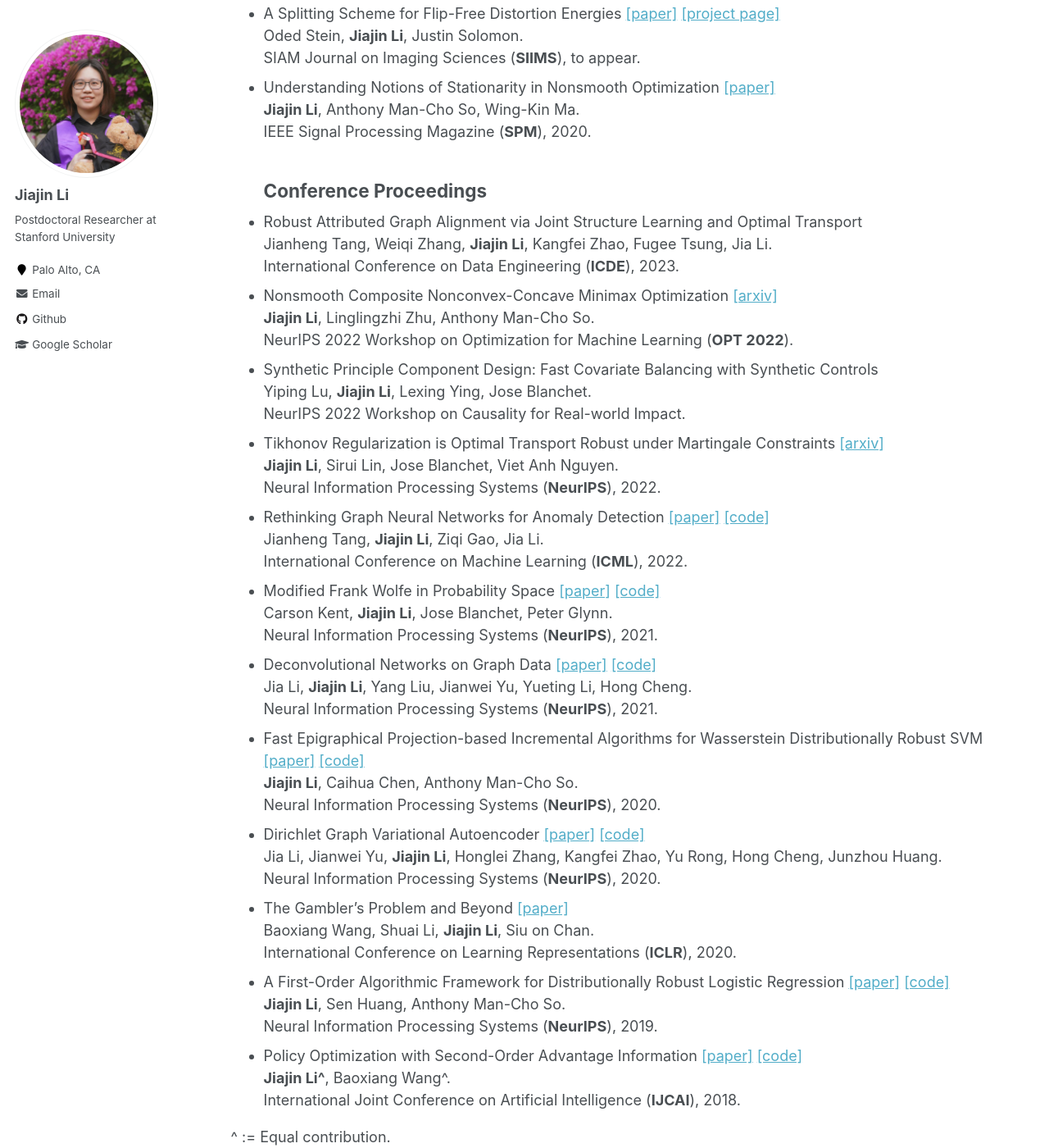
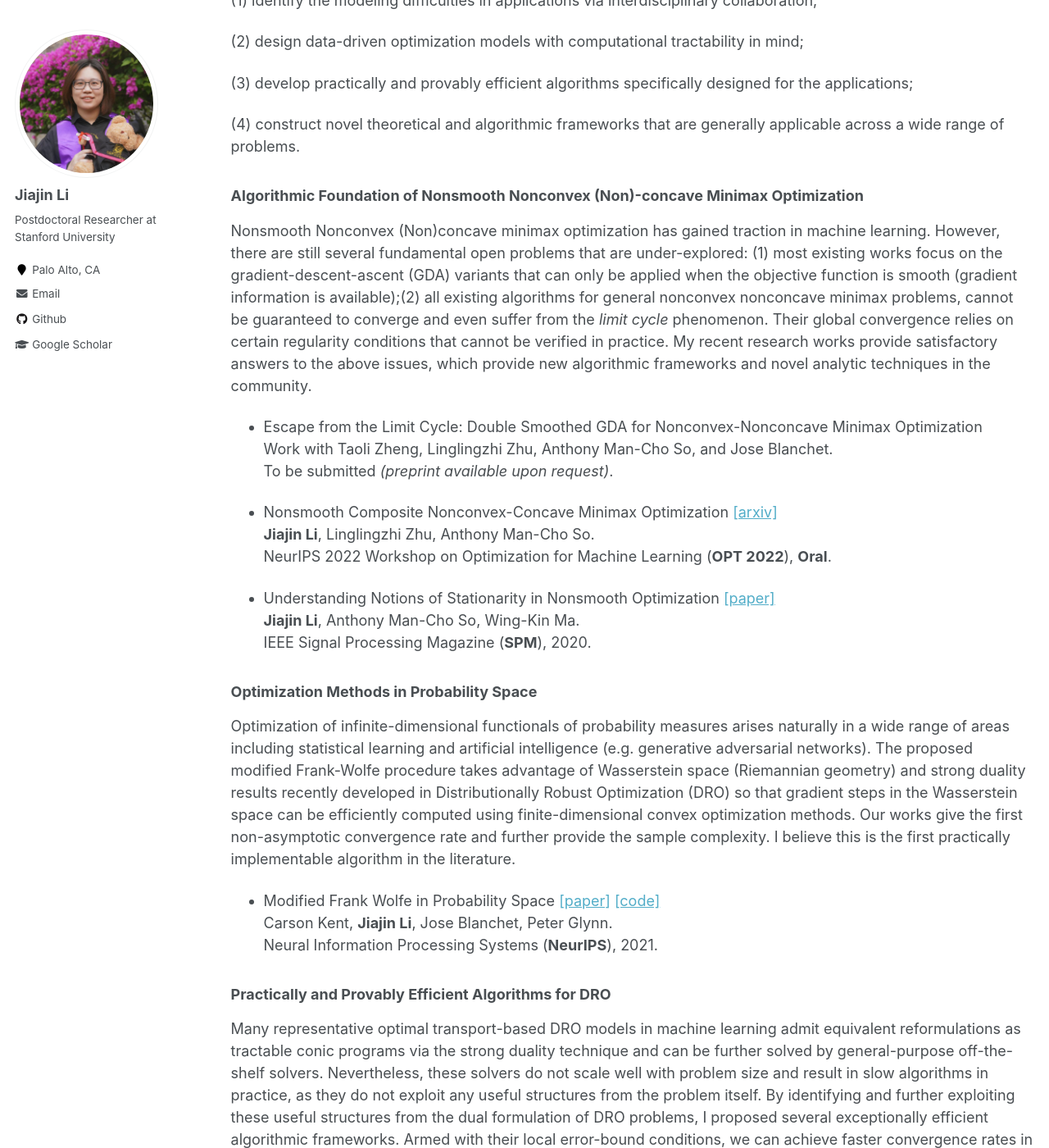
Before and after one commit to gerrili1996/gerrili1996.github.io, a Jekyll site: the page built from _pages/research.md, in a window 1280 px wide and 1400 px high, scrolled down 467 px. Shown: the whole window at 82% size. Built offline with Jekyll 4.4.1, drawn with Linux system fonts in a browser that asks for light colours; some of the changed text lies outside the part shown.

Commit message:
update research

```diff
--- a/_pages/research.md
+++ b/_pages/research.md
@@ -5,58 +5,78 @@
 author_profile: true
 ---
 
-## Preprints
-- Fast Provably Convergent Algorithms for Gromov-Wasserstein  in Graph Learning [[arxiv]](https://arxiv.org/abs/2205.08115) <br>
-  **Jiajin Li**,  Jianheng Tang, Lemin Kong, Huikang Liu,  Jia Li, Anthony Man-Cho So, Jose Blanchet. <br>
-- Learning Proximal Operators to Discover Multiple Optima   [[arxiv]](https://arxiv.org/pdf/2201.11945.pdf)  <br>
-  Lingxiao Li, Noam Aigerman, Vladimir G. Kim, **Jiajin Li**, Kristjan Greenewald, Mikhail Yurochkin, Justin Solomon. <br>
+My research lies in the interface of **continuous optimization** and **machine learning**, with a primary focus on the algorithmic and theoretical foundations for solving data-driven decision-making problems. Recently, the growing availability of data and improvements in computing resources have enabled the use of automatic decision-making tools in a wide range of applied areas.
+Of these areas, graph learning, finance, insurance, and reliability have informed most of my research; a significant portion of my research is inspired by in-depth collaboration and discussion with researchers in these areas. As an optimizer, I not only care about developing general-purpose algorithms for abstract optimization problems, but I  strive to design specific application-driven optimization models and develop computational tools for them.
 
-## Journal Papers
+The following four steps constitute my  *bottom-up* research philosophy:
 
-- A Splitting Scheme for Flip-Free Distortion Energies [[paper]](https://arxiv.org/abs/2107.05200) [[project page]](http://odedstein.com/projects/flip-free-parametrization/index.html) <br>
-  Oded Stein, **Jiajin Li**, Justin Solomon. <br>
-  SIAM Journal on Imaging Sciences (**SIIMS**), to appear.
-- Understanding Notions of Stationarity in Nonsmooth Optimization [[paper]](https://ieeexplore.ieee.org/document/9186389)
-   <br>
-  **Jiajin Li**, Anthony Man-Cho So, Wing-Kin Ma. <br>
-   IEEE Signal Processing Magazine (**SPM**), 2020.
-## Conference Proceedings
-- Robust Attributed Graph Alignment via Joint Structure Learning and Optimal Transport<br>
-  Jianheng Tang, Weiqi Zhang,  **Jiajin Li**,  Kangfei Zhao, Fugee Tsung, Jia Li. <br>
-  International Conference on Data Engineering  (**ICDE**), 2023.
+(1) identify the modeling difficulties in  applications via interdisciplinary collaboration;
+
+(2) design data-driven optimization models with  computational tractability in mind;
+
+(3) develop practically and provably efficient algorithms specifically designed for the applications;
+
+(4) construct novel theoretical and algorithmic frameworks that are generally applicable across a wide range of problems.
+
+
+
+### Algorithmic Foundation of Nonsmooth Nonconvex (Non)-concave Minimax Optimization
+
+Nonsmooth Nonconvex (Non)concave minimax optimization has gained traction in machine learning.  However, there are still several fundamental open problems that are under-explored:  (1) most existing works focus on the gradient-descent-ascent (GDA) variants that can only be applied when the objective function is smooth (gradient information is available);(2)  all existing algorithms for general nonconvex nonconcave minimax problems, cannot be guaranteed to converge and even suffer from the *limit cycle* phenomenon. Their global convergence relies on certain regularity conditions that cannot be verified in practice. My recent research works provide satisfactory answers to the above issues, which provide new algorithmic frameworks and novel analytic techniques in the community.
+
+- Escape from the Limit Cycle: Double Smoothed GDA for Nonconvex-Nonconcave Minimax Optimization <br>Work with Taoli Zheng, Linglingzhi Zhu, Anthony Man-Cho So, and Jose Blanchet.  <br>To be submitted *(preprint available upon request)*.
+
 - Nonsmooth Composite Nonconvex-Concave Minimax Optimization [[arxiv]](https://arxiv.org/abs/2209.10825) <br>
    **Jiajin Li**, Linglingzhi Zhu, Anthony Man-Cho So. <br>
-  NeurIPS 2022 Workshop on Optimization for Machine Learning (**OPT 2022**).
-- Synthetic Principle Component Design: Fast Covariate Balancing with Synthetic Controls<br>
- Yiping Lu,  **Jiajin Li**, Lexing Ying,  Jose Blanchet. <br>
-  NeurIPS 2022 Workshop on Causality for Real-world Impact.
-- Tikhonov Regularization is Optimal Transport Robust under Martingale Constraints [[arxiv]](https://arxiv.org/abs/2210.01413) <br>
-   **Jiajin Li**, Sirui Lin, Jose Blanchet, Viet Anh Nguyen. <br>
-  Neural Information Processing Systems (**NeurIPS**), 2022.
-- Rethinking Graph Neural Networks for Anomaly Detection [[paper]](https://arxiv.org/abs/2205.15508) [[code]]() <br>
-  Jianheng Tang, **Jiajin Li**, Ziqi Gao, Jia Li. <br>
-  International Conference on Machine Learning (**ICML**), 2022.
+  NeurIPS 2022 Workshop on Optimization for Machine Learning (**OPT 2022**), **Oral**.
+
+- Understanding Notions of Stationarity in Nonsmooth Optimization [[paper]](https://ieeexplore.ieee.org/document/9186389) <br>
+   **Jiajin Li**, Anthony Man-Cho So, Wing-Kin Ma. <br>IEEE Signal Processing Magazine (**SPM**), 2020.
+
+
+
+### Optimization Methods in Probability Space
+
+Optimization of infinite-dimensional functionals of probability measures arises naturally in a wide range of areas including statistical learning and artificial intelligence (e.g. generative adversarial networks). The proposed modified Frank-Wolfe procedure takes advantage of Wasserstein space (Riemannian geometry) and strong duality results recently developed in Distributionally Robust Optimization (DRO) so that gradient steps in the Wasserstein space can be efficiently computed using finite-dimensional convex optimization methods. Our works give the first non-asymptotic convergence rate and further provide the sample complexity. I believe this is the first practically implementable algorithm in the literature.
+
 - Modified Frank Wolfe in Probability Space [[paper]](https://proceedings.neurips.cc/paper/2021/hash/79121bb953a3bd47c076f20234bafd2e-Abstract.html) [[code]]() <br>
   Carson Kent, **Jiajin Li**, Jose Blanchet, Peter Glynn. <br>
   Neural Information Processing Systems (**NeurIPS**), 2021.
-- Deconvolutional Networks on Graph Data [[paper]](https://arxiv.org/abs/2110.15528) [[code]]() <br>
-  Jia Li, **Jiajin Li**, Yang Liu, Jianwei Yu, Yueting Li, Hong Cheng. <br>
-  Neural Information Processing Systems (**NeurIPS**), 2021.
+
+
+
+### Practically and Provably Efficient Algorithms for DRO
+
+Many representative optimal transport-based DRO models in machine learning admit equivalent reformulations as tractable conic programs via the strong duality technique and can be further solved by general-purpose off-the-shelf solvers. Nevertheless, these solvers do not scale well with problem size and result in slow algorithms in practice, as they do not exploit any useful structures from the problem itself.
+By identifying and further exploiting these useful structures from the dual formulation of DRO problems, I proposed several exceptionally efficient algorithmic frameworks. Armed with their local error-bound conditions, we can achieve faster convergence rates in theory, and in practice, a wall-clock time that is  **1000+** times faster than the standard off-the-shelf solver.
+
+- Towards a first-order algorithmic framework for distributionally robust risk minimization <br>
+  **Jiajin Li**, Caihua Chen, Anthony Man-Cho So, Huang Sen. <br>
+  To be submitted *(preprint available upon request)*.
+
 - Fast Epigraphical Projection-based Incremental Algorithms for Wasserstein Distributionally Robust SVM [[paper]](https://arxiv.org/abs/2010.12865) [[code]]() <br>
   **Jiajin Li**, Caihua Chen, Anthony Man-Cho So. <br>
   Neural Information Processing Systems (**NeurIPS**), 2020.
-- Dirichlet Graph Variational Autoencoder  [[paper]](https://arxiv.org/abs/2010.04408) [[code]]() <br>
-  Jia Li, Jianwei Yu, **Jiajin Li**, Honglei Zhang, Kangfei Zhao, Yu Rong, Hong Cheng, Junzhou Huang. <br>
-  Neural Information Processing Systems (**NeurIPS**), 2020.
-- The Gambler's Problem and Beyond   [[paper]](https://arxiv.org/abs/2001.00102) <br>
-  Baoxiang Wang, Shuai Li, **Jiajin Li**, Siu on Chan. <br>
-  International Conference on Learning Representations (**ICLR**), 2020.
+
 - A First-Order Algorithmic Framework for  Distributionally Robust Logistic Regression  [[paper]](https://arxiv.org/abs/1910.12778) [[code]](https://github.com/gerrili1996/DRLR_NIPS2019_exp)<br>
   **Jiajin Li**, Sen Huang, Anthony Man-Cho So. <br>
   Neural Information Processing Systems (**NeurIPS**), 2019.
-- Policy Optimization with Second-Order Advantage Information  [[paper]](https://arxiv.org/abs/1805.03586) [[code]](https://github.com/wangbx66/Action-Subspace-Dependent) <br>
-  **Jiajin Li^**, Baoxiang Wang^.  <br>
-  International Joint Conference on Artificial Intelligence (**IJCAI**), 2018.
 
 
-^ := Equal contribution.
+
+### Optimal Transport Meets Graph Learning (Incorporating the modeling and algorithm design)
+
+The Gromov-Wasserstein (GW) distance provides a flexible way to compare and couple probability distributions supported on different metric spaces. As such, we have witnessed a fast-growing body of literature that applies the GW distance to various structural data analysis tasks, e.g., Cross-lingual knowledge graph (KG)  alignment in natural language processing (NLP) for the machine translation task. In this line of research, we first study the design and analysis of the first practically provable single-loop algorithms for computing the GW distance. The main technical observation is that the GW distance computation satisfies a so-called Luo-Tseng error-bound condition.  Upon this, we further develop an unsupervised graph alignment framework that jointly performs Structure Learning and GW-based graph Alignment. The whole method achieves *state-of-the-art performance* on the DBP15K KG alignment benchmark dataset.
+
+- Fast Provably Convergent Algorithms for Gromov-Wasserstein in Graph Learning [[arxiv]](https://arxiv.org/abs/2205.08115) <br>
+  **Jiajin Li**,  Jianheng Tang, Lemin Kong, Huikang Liu,  Jia Li, Anthony Man-Cho So, Jose Blanchet. <br>
+
+- Robust Attributed Graph Alignment via Joint Structure Learning and Optimal Transport [[code]](https://github.com/squareRoot3/SLOTAlign)<br>
+  Jianheng Tang, Weiqi Zhang,  **Jiajin Li**,  Kangfei Zhao, Fugee Tsung, Jia Li. <br>
+  International Conference on Data Engineering  (**ICDE**), 2023.
+
+
+
+### (MSCI) Automatic Outlier Detection Mechanism for Option Volatility Surface Modeling
+
+*To be continued...*
```
Also changed, not shown: _pages/about.md (+2 -4 lines), _pages/publications.md (+1 -1 lines).
